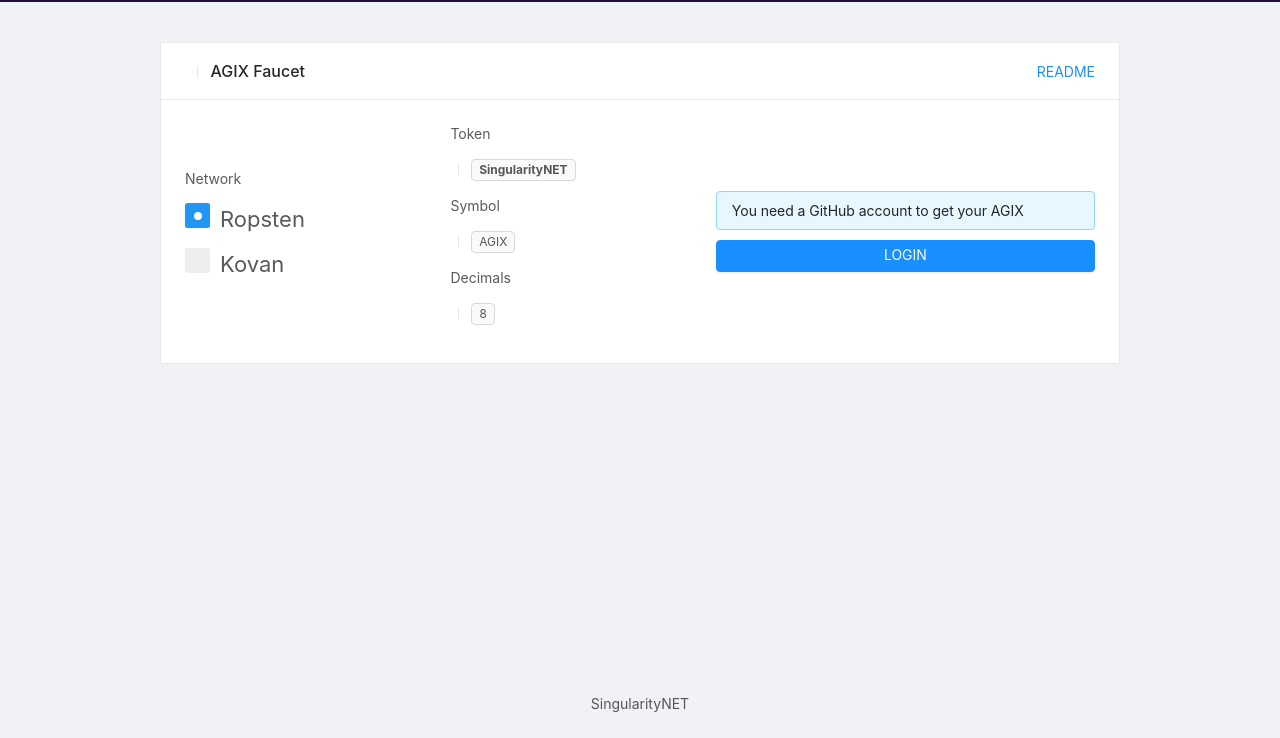
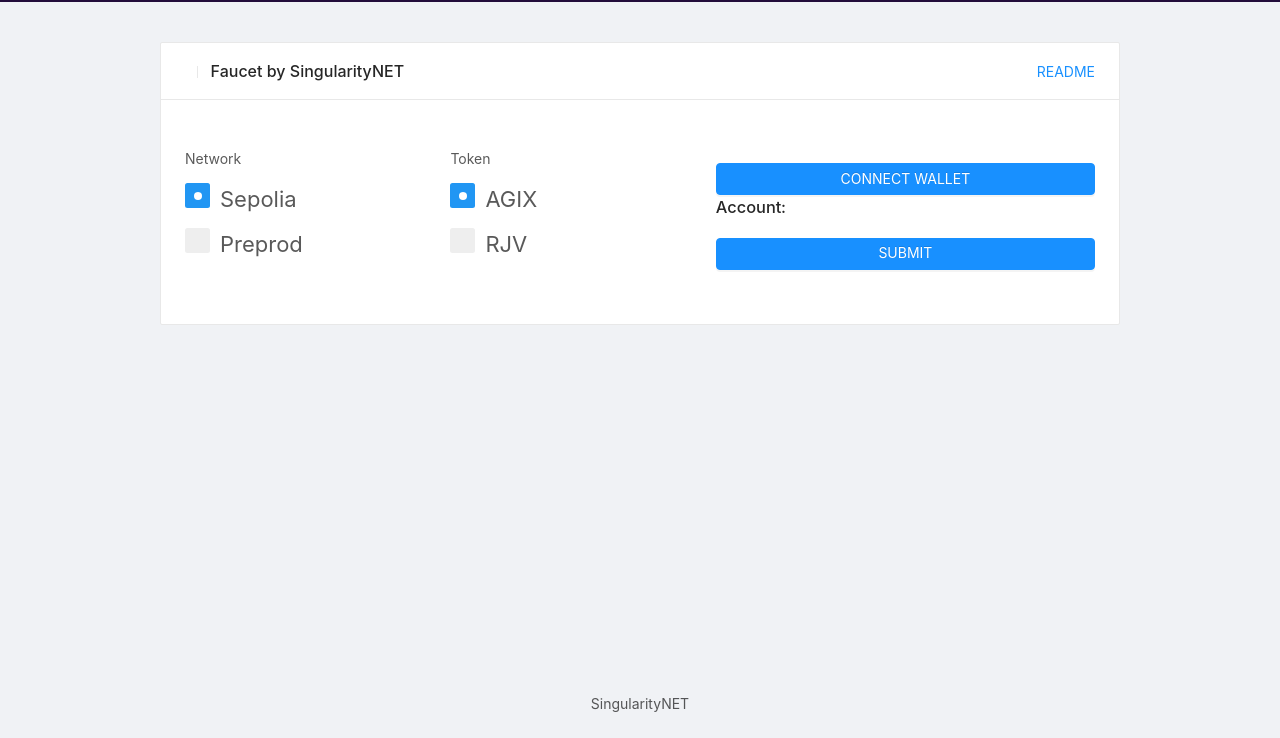
Before and after one commit to singnet/agi-faucet, a website built with Parcel: page src/index.html in a window 1280 px wide. Shown: the part 62-800 px from the top of the page. Built offline with nearby package versions, Linux system fonts and the light colour scheme.

Commit message:
add metamask + rebuild

```diff
--- a/src/assets/main.js
+++ b/src/assets/main.js
@@ -1,12 +1,20 @@
 // Backend application repository: https://github.com/singnet/agi-faucet-lambda
 const { backendUrl } = require("./../../config.json")
 
-window.onload = function () {
+window.connect = async() => {
+  const button = document.getElementById("connect");
+  const showAccount = document.querySelector('.showAccount');
+  const provider = new ethers.providers.Web3Provider(window.ethereum);
+  account = await provider.send("eth_requestAccounts", []);
+  const signer = await provider.getSigner().getAddress();
+  console.log(signer);
+  showAccount.innerHTML = signer;
+  button.innerHTML = "CONNECTED";
+}
+
+window.onload = async function () {
   if (location.search !== "") {
     document.getElementById("control").style.display = "block"
-  } else {
-    document.getElementById("login").style.display = "block"
-    document.getElementById("subtitle").style.display = "block"
   }
 }
 
--- a/src/index.html
+++ b/src/index.html
@@ -7,9 +7,10 @@
   <meta name="theme-color" content="#000000">
   <link rel="icon" type="image/x-icon" href="./assets/favicon.ico" />
   <link rel="stylesheet" href="./assets/style.css" />
-  <title>AGIX Faucet</title>
+  <title>Faucet by SingularityNET</title>
   <!-- Global site tag (gtag.js) - Google Analytics -->
   <script async src="https://www.googletagmanager.com/gtag/js?id=UA-107763881-6"></script>
+  <script src="https://cdn.ethers.io/lib/ethers-5.2.umd.min.js" type="application/javascript"></script>
   <script>
     window.dataLayer = window.dataLayer || [];
     function gtag() { dataLayer.push(arguments); }
@@ -39,7 +40,7 @@
                   <div class="ant-card-head-title">
                     <i class="anticon anticon-gift"></i>
                     <div class="ant-divider ant-divider-vertical"></div>
-                    AGIX Faucet
+                    Faucet by SingularityNET
                   </div>
                   <div class="ant-card-extra">
                     <a href="https://github.com/singnet/agi-faucet/blob/master/README.md" target="_blank">
@@ -54,12 +55,12 @@
                     <p>
                       Network
                       <form id="networks">
-                        <label class="container">Ropsten
-                          <input type="radio" checked="checked" name="radio" value="ropsten">
+                        <label class="container">Sepolia
+                          <input type="radio" checked="checked" name="radio" value="sepolia">
                           <span class="checkmark"></span>
                         </label>
-                        <label class="container">Kovan
-                          <input type="radio" name="radio" value="kovan">
+                        <label class="container">Preprod
+                          <input type="radio" name="radio" value="preprod">
                           <span class="checkmark"></span>
                         </label>
                       </form>
@@ -68,41 +69,30 @@
                   <div class="ant-col-xs-24 ant-col-sm-7 ant-col-md-7 ant-col-lg-7 ant-col-xl-7">
                     <p>
                       Token
-                      <div class="ant-divider ant-divider-vertical"></div>
-                      <div class="ant-tag">
-                        <a href="https://kovan.etherscan.io/token/0x3b226ff6aad7851d3263e53cb7688d13a07f6e81#readContract">
-                          <b>SingularityNET</b>
-                        </a>
-                      </div>
-                    </p>
-                    <p>
-                      Symbol
-                      <div class="ant-divider ant-divider-vertical"></div>
-                      <div class="ant-tag">AGIX</div>
-                    </p>
-                    <p>
-                      Decimals
-                      <div class="ant-divider ant-divider-vertical"></div>
-                      <div class="ant-tag">8</div>
+                      <form id="networks">
+                        <label class="container">AGIX
+                          <input type="radio" checked="checked" name="radio" value="agix">
+                          <span class="checkmark"></span>
+                        </label>
+                        <label class="container">RJV
+                          <input type="radio" name="radio" value="rjv">
+                          <span class="checkmark"></span>
+                        </label>
+                      </form>
                     </p>
                   </div>
                   <div class="ant-col-xs-24 ant-col-sm-10 ant-col-md-10 ant-col-lg-10 ant-col-xl-10" style="margin-top: 30px; margin-bottom: 30px;">
-                    <div id="control" style="display: none">
-                      <input id="input" type="text" style="width: 100%" placeholder="Enter your ETH address" class="ant-input">
+                    <div id="control">
+                      <button id="connect" type="button" onClick="connect()" class="ant-btn ant-btn-primary"
+                        style="width: 100%; margin-top: 10px;">
+                        CONNECT WALLET
+                      </button>
+                      <h3>Account: <span class="showAccount"></span></h3>
                       <button id="button" type="button" onClick="window.sendAGI()" class="ant-btn ant-btn-primary"
                         style="width: 100%; margin-top: 10px;">
                         SUBMIT
                       </button>
                     </div>
-                    <div id="subtitle" class="ant-alert ant-alert-info ant-alert-no-icon" style="display: none;">
-                      <span class="ant-alert-message">
-                        You need a GitHub account to get your AGIX
-                      </span>
-                    </div>
-                    <button type="button" id="login" onClick="window.githubLogin()" class="ant-btn ant-btn-primary"
-                      style="width: 100%; margin-top: 10px; display: none;">
-                      LOGIN
-                    </button>
                     <div id="notification" class="ant-alert ant-alert-warning ant-alert-no-icon" style="display:none; margin-top: 20px;">
                     </div>
                     <div id="error" class="ant-alert ant-alert-error ant-alert-no-icon" style="display:none; margin-top: 20px;">
```
Also changed, not shown: 1 other file.
